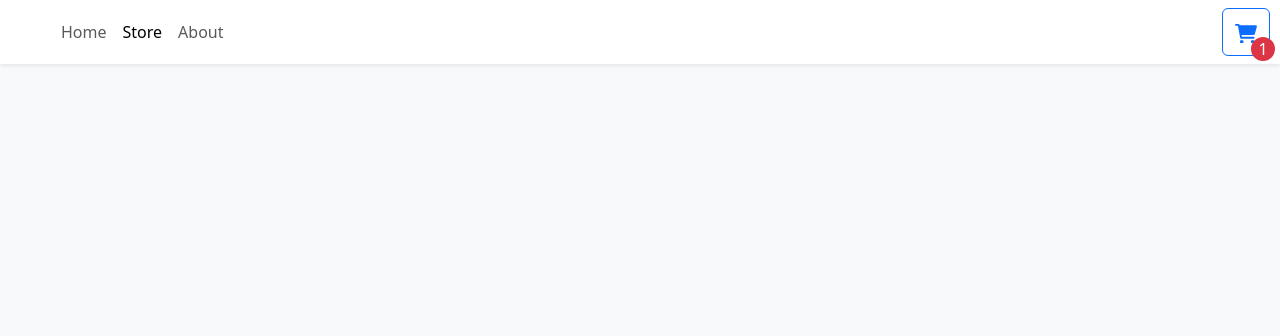
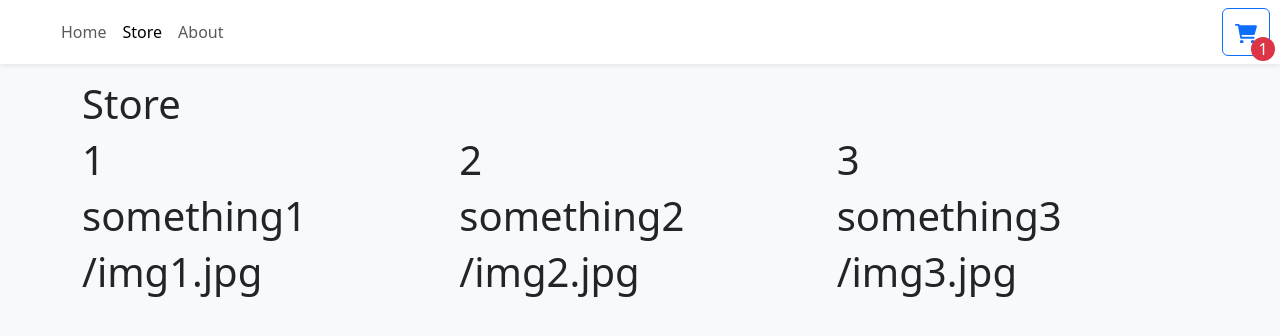
Before and after one commit to AngJJ59/xyzShoppingApp, a React (Create React App) app: page /store in a window 1280 px wide. Shown: the top 336 px of the page. Built offline with nearby package versions, Linux system fonts and the light colour scheme.

Commit message:
add StoreItems Component, storeItem in Store page

```diff
--- /dev/null
+++ b/src/components/StoreItems/StoreItem.tsx
@@ -0,0 +1,19 @@
+import React, { Fragment } from 'react'
+
+type itemProps = {
+  id: string
+  desc: string
+  img: string
+}
+
+const StoreItem = ({ id, desc, img }: itemProps) => {
+  return (
+    <Fragment>
+      <h1>{id}</h1>
+      <h1>{desc}</h1>
+      <h1>{img}</h1>
+    </Fragment>
+  )
+}
+
+export default StoreItem
--- /dev/null
+++ b/src/components/StoreItems/StoreItems.tsx
@@ -0,0 +1,23 @@
+import React from 'react'
+import { Col, Row } from 'react-bootstrap'
+import StoreItem from './StoreItem';
+
+type itemsProps = {
+  id: string
+  desc: string
+  img: string
+}[];
+
+const StoreItems = ({ itemsProps }: { itemsProps: itemsProps }) => {
+  return (
+      <Row md={2} xs={1} lg={3} className="g-3">
+        {itemsProps.map(item => (
+          <Col key={item.id}>
+            <StoreItem {...item} />
+          </Col>
+        ))}
+      </Row>
+  )
+}
+
+export default StoreItems
--- a/src/pages/Store.tsx
+++ b/src/pages/Store.tsx
@@ -1,7 +1,9 @@
 import React, { Fragment } from 'react'
+import StoreItems from '../components/StoreItems/StoreItems'
+
 
 const Store = () => {
-  const temData = [
+  const temData: {id: string, desc: string, img: string } [] = [
     {
       id: "1",
       desc: "something1",
@@ -18,9 +20,11 @@ const Store = () => {
       img: "/img3.jpg"
     }
   ]
+
   return (
     <Fragment>
-
+      <h1>Store</h1>
+      <StoreItems itemsProps={temData}/>
     </Fragment>
   )
 }
```
